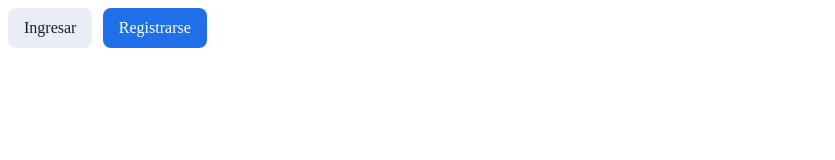
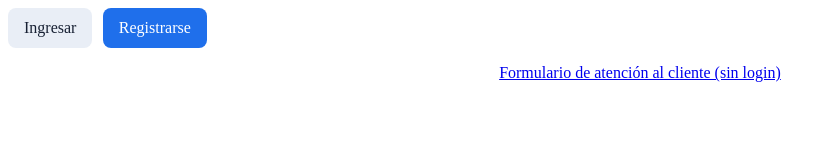
Before and after one commit to alexiiseb/Repo-25-de-sept, a website: page public/index.html in a window 1280 px wide. Shown: the whole page, without its empty margins (0-835 px from the left). Drawn offline with Linux system fonts and the light colour scheme.

Commit message:
Add customer service form link to index.html
Added a link to the customer service form without login.

```diff
--- a/public/index.html
+++ b/public/index.html
@@ -12,6 +12,6 @@
 <body>
     <nav data-auth-actions></nav>
 
-
+<p style="text-align:center"><a href="/atencion/">Formulario de atención al cliente (sin login)</a></p>
 </body>
 </html>
```
